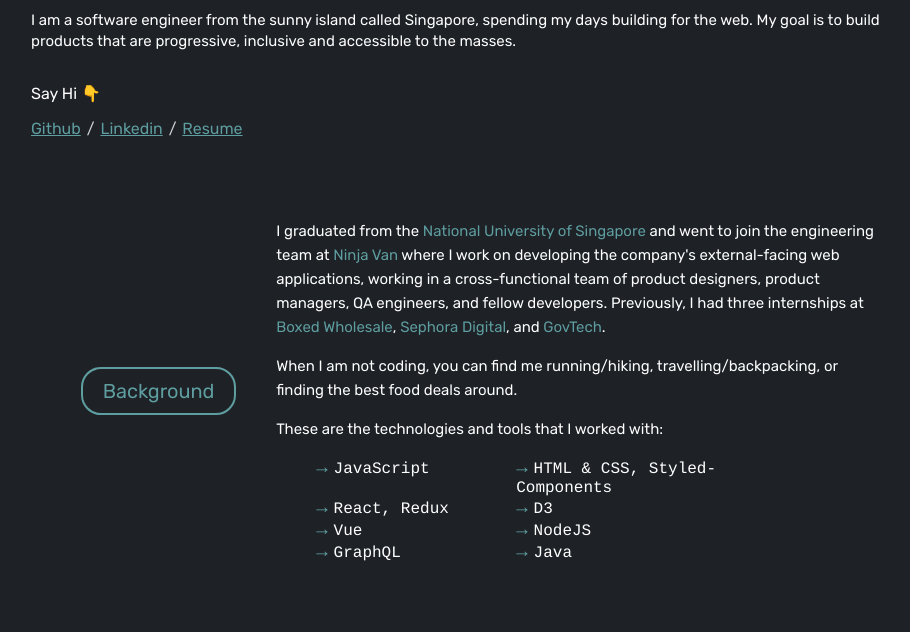
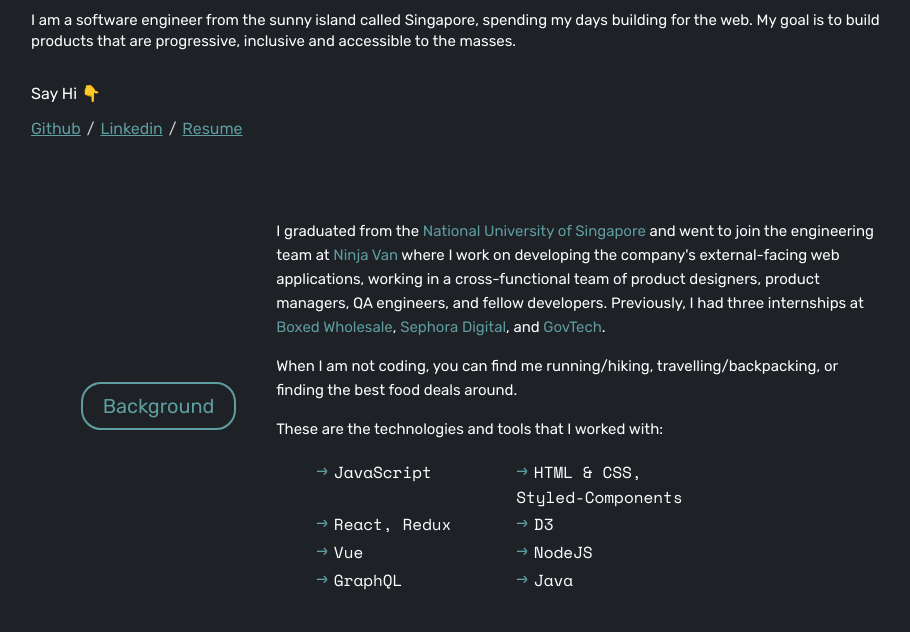
Before and after one commit to jlin95/portfolio, a Gatsby site: page / in a window 1280 px wide. Shown: the part 320-952 px from the top of the page, without its empty margins (159-1069 px from the left). Built offline with nearby package versions, Linux system fonts and the light colour scheme; Gatsby itself is replaced by a stand-in of ours.

Commit message:
Add Space Mono fonts and update Layout, About components

```diff
--- a/src/components/About/index.js
+++ b/src/components/About/index.js
@@ -26,7 +26,7 @@
 
 `
 const SkillItem = styled.li`
-  font-family: Courier;
+  font-family: 'Space Mono';
   display: inline-block;
   ::before {
     content: '\u2192';
--- a/src/components/Layout/styles.css
+++ b/src/components/Layout/styles.css
@@ -32,3 +32,19 @@
     font-weight: 500;
     src: url('/fonts/Rubik/Rubik-Medium.ttf') format('truetype')
 }
+
+@font-face {
+    font-family: 'Space Mono';
+    font-display: auto;
+    font-style: normal;
+    font-weight: 400;
+    src: url('/fonts/SpaceMono/SpaceMono-Regular.ttf') format('truetype')
+}
+
+@font-face {
+    font-family: 'Space Mono';
+    font-display: auto;
+    font-style: normal;
+    font-weight: bold;
+    src: url('/fonts/SpaceMono/SpaceMono-Bold.ttf') format('truetype')
+}
--- a/src/components/Showcases/CatCors/index.md
+++ b/src/components/Showcases/CatCors/index.md
@@ -7,6 +7,6 @@
     - Boostrap
     - JQuery
 ---
-- [Bootstrap website](https://devpost.com/software/catcors) that was developed for [annual school hackathon](https://hacknroll2016.devpost.com/)
-- CatCors allows users to perform a series of silly actions on the website’s homepage to secure their university modules.
-- Leveraged on Bootstrap
+CatCors is the name of the [Bootstrap website](https://devpost.com/software/catcors) that was developed for an [annual school hackathon](https://hacknroll2016.devpost.com/).
+It lets users perform a series of silly actions on the website’s homepage to secure their university modules, such as making donations or praying to the "Cat God",
+This website was developed in under 24 hours.
```
Also changed, not shown: static/fonts/SpaceMono/SpaceMono-Bold.ttf (added), static/fonts/SpaceMono/SpaceMono-Regular.ttf (added).
